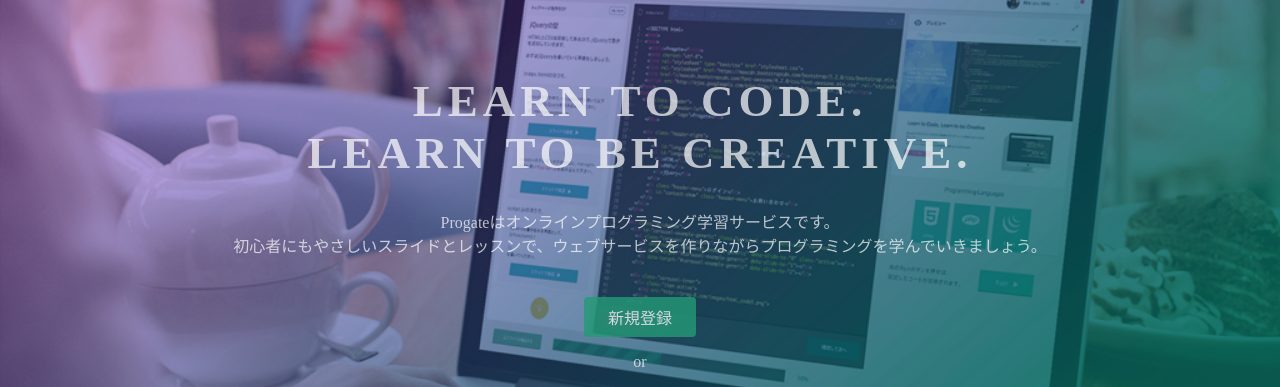
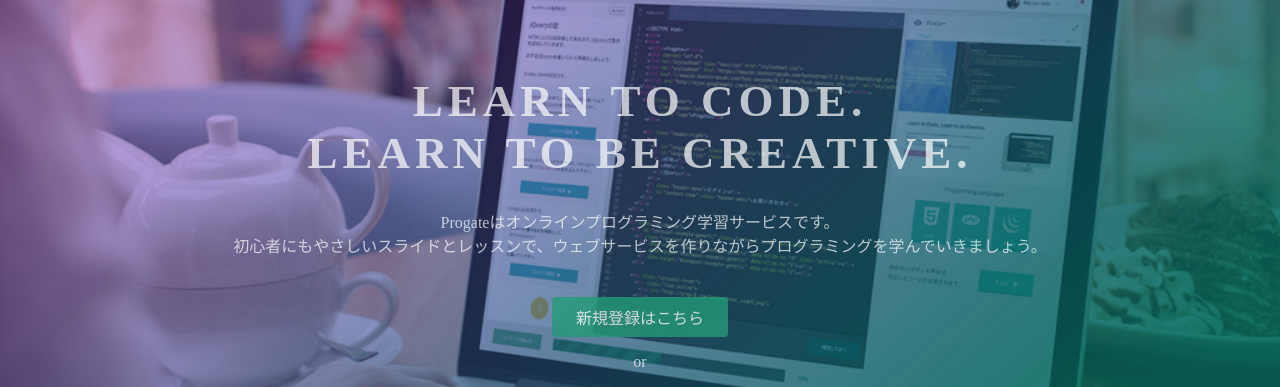
Before and after one commit to yurikkyo/prog-8.github.io, a plain HTML site: page index.html in a window 1280 px wide. Shown: the part 135-522 px from the top of the page. Drawn offline with Linux system fonts and the light colour scheme.

Commit message:
Update index.html

```diff
--- a/index.html
+++ b/index.html
@@ -26,7 +26,7 @@
       <h1>LEARN TO CODE.<br>LEARN TO BE CREATIVE.</h1>
       <p>Progateはオンラインプログラミング学習サービスです。<br>初心者にもやさしいスライドとレッスンで、ウェブサービスを作りながらプログラミングを学んでいきましょう。</p>
       <div class="btn-wrapper">
-        <a href="#" class="btn signup">新規登録</a>
+        <a href="#" class="btn signup">新規登録はこちら</a>
         <p>or</p>
         <a href="#" class="btn facebook"><span class="fa fa-facebook"></span>Facebookで登録</a>
         <a href="#" class="btn twitter"><span class="fa fa-twitter"></span>Twitterで登録</a>
```
